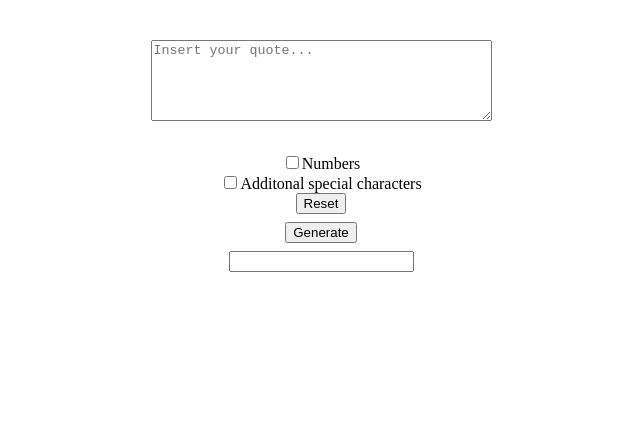
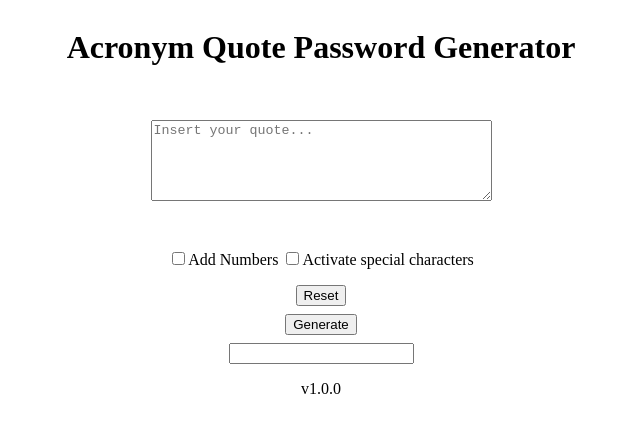
Before and after one commit to geyermichael/acronym-pw-generator, a plain HTML site: page index.html in a window 1280 px wide. Shown: the whole page, without its empty margins (319-959 px from the left). Drawn offline with Linux system fonts and the light colour scheme.

Commit message:
minor changes -change version to 1.0.1

```diff
--- a/app.js
+++ b/app.js
@@ -3,7 +3,7 @@
  *
  * @description Take a given phrase and generate a password.
  * @author Michael Geyer
- * @version 1.0.0
+ * @version 1.0.1
  *
  * *****
  * 1) GLOBAL VARIABLES
@@ -37,6 +37,7 @@ const numRepObj = {
 const specCharRepObj = {
   u: "_",
   h: "-",
+  a: "@",
 };
 
 /****************************************
@@ -80,8 +81,6 @@ function generatePassword() {
 
     // replace numbers in given numRepObj
     if (cbNumbers.checked) {
-      console.log("numbers is checked");
-      console.log(word);
       for (let i = 0; i < word.length; i++) {
         if (word[i] in numRepObj) word[i] = numRepObj[word[i]];
       }
@@ -89,8 +88,6 @@ function generatePassword() {
 
     // replace specCharacters in given specCharRepObj
     if (cbSpecChars.checked) {
-      console.log("spec chars is checked");
-      console.log(word);
       for (let i = 0; i < word.length; i++) {
         if (word[i] in specCharRepObj) word[i] = specCharRepObj[word[i]];
       }
--- a/index.html
+++ b/index.html
@@ -9,6 +9,7 @@
     <script src="app.js" defer></script>
   </head>
   <body>
+    <h1>Acronym Quote Password Generator</h1>
     <textarea
       id="quote"
       name="quote"
@@ -17,15 +18,18 @@
       rows="5"
       placeholder="Insert your quote..."
     ></textarea>
-    <label>
-      <input id="cb-numbers" type="checkbox" value="numbers" />Numbers
-    </label>
-    <label>
-      <input id="cb-spec-chars" type="checkbox" value="numbers" />Additonal
-      special characters
-    </label>
+    <div id="options">
+      <label>
+        <input id="cb-numbers" type="checkbox" value="numbers" />Add Numbers
+      </label>
+      <label>
+        <input id="cb-spec-chars" type="checkbox" value="numbers" />Activate
+        special characters
+      </label>
+    </div>
     <button id="btn-reset">Reset</button>
     <button id="btn-generate">Generate</button>
     <input id="pw-output" type="text" />
+    <p>v1.0.0</p>
   </body>
 </html>
--- a/style.css
+++ b/style.css
@@ -12,3 +12,7 @@ body {
 #btn-generate {
   margin: 0.5rem 0;
 }
+
+#options {
+  margin: 1rem 0;
+}
```
Also changed, not shown: 1 other file.
